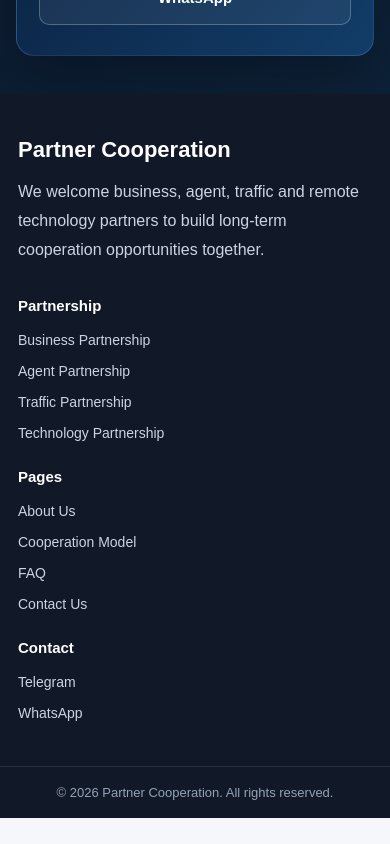
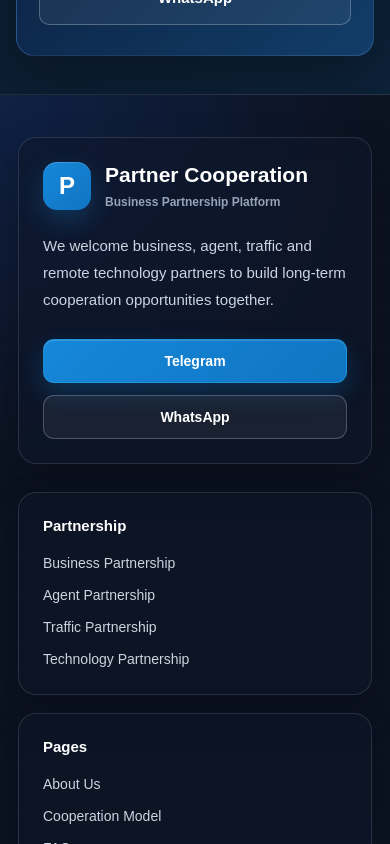
Before and after one commit to hoonic9322/affiliate-website, a Nuxt app: page / in a window 390 px wide. Shown: the part 4720-5564 px from the top of the page. Before the commit the page ends 5538 px from the top, so only its background shows below. Built offline with nearby package versions, Linux system fonts and the light colour scheme.

Commit message:
Update header footer dark theme and contact button animation

```diff
--- a/app/components/SiteFooter.vue
+++ b/app/components/SiteFooter.vue
@@ -1,38 +1,106 @@
 <template>
   <footer class="site-footer">
+    <div class="footer-bg-glow"></div>
+
     <div class="footer-inner">
       <div class="footer-brand">
-        <h3>{{ footerText.brandTitle }}</h3>
+        <div class="footer-logo">
+          <span class="brand-mark">P</span>
+
+          <div>
+            <h3>{{ footerText.brandTitle }}</h3>
+            <small>{{ footerText.brandSubtitle }}</small>
+          </div>
+        </div>
+
         <p>
           {{ footerText.brandDescription }}
         </p>
+
+        <div class="footer-contact-actions">
+          <a
+            href="https://t.me/jerrymax88"
+            target="_blank"
+            rel="noopener noreferrer"
+            class="footer-primary-link"
+          >
+            Telegram
+          </a>
+
+          <a
+            href="https://wa.me/your_number"
+            target="_blank"
+            rel="noopener noreferrer"
+            class="footer-secondary-link"
+          >
+            WhatsApp
+          </a>
+        </div>
       </div>
 
       <div class="footer-links">
         <div class="footer-group">
           <h4>{{ footerText.partnershipTitle }}</h4>
-          <NuxtLink to="/business-partner">{{ footerText.business }}</NuxtLink>
-          <NuxtLink to="/agent-partner">{{ footerText.agent }}</NuxtLink>
-          <NuxtLink to="/traffic-partner">{{ footerText.traffic }}</NuxtLink>
-          <NuxtLink to="/technology-partner">{{ footerText.technology }}</NuxtLink>
+
+          <NuxtLink to="/business-partner">
+            {{ footerText.business }}
+          </NuxtLink>
+
+          <NuxtLink to="/agent-partner">
+            {{ footerText.agent }}
+          </NuxtLink>
+
+          <NuxtLink to="/traffic-partner">
+            {{ footerText.traffic }}
+          </NuxtLink>
+
+          <NuxtLink to="/technology-partner">
+            {{ footerText.technology }}
+          </NuxtLink>
         </div>
 
         <div class="footer-group">
           <h4>{{ footerText.pageTitle }}</h4>
-          <NuxtLink to="/about">{{ footerText.about }}</NuxtLink>
-          <NuxtLink to="/cooperation-model">{{ footerText.model }}</NuxtLink>
-          <NuxtLink to="/faq">{{ footerText.faq }}</NuxtLink>
-          <NuxtLink to="/contact">{{ footerText.contact }}</NuxtLink>
+
+          <NuxtLink to="/about">
+            {{ footerText.about }}
+          </NuxtLink>
+
+          <NuxtLink to="/cooperation-model">
+            {{ footerText.model }}
+          </NuxtLink>
+
+          <NuxtLink to="/faq">
+            {{ footerText.faq }}
+          </NuxtLink>
+
+          <NuxtLink to="/contact">
+            {{ footerText.contact }}
+          </NuxtLink>
         </div>
 
         <div class="footer-group">
           <h4>{{ footerText.contactTitle }}</h4>
-          <a href="https://t.me/jerrymax88" target="_blank" rel="noopener noreferrer">
-            Telegram
+
+          <a
+            href="https://t.me/jerrymax88"
+            target="_blank"
+            rel="noopener noreferrer"
+          >
+            Telegram @jerrymax88
           </a>
-          <a href="https://wa.me/your_number" target="_blank" rel="noopener noreferrer">
+
+          <a
+            href="https://wa.me/your_number"
+            target="_blank"
+            rel="noopener noreferrer"
+          >
             WhatsApp
           </a>
+
+          <NuxtLink to="/contact">
+            {{ footerText.contactPage }}
+          </NuxtLink>
         </div>
       </div>
     </div>
@@ -52,11 +120,12 @@
   if (currentLanguage.value === 'zh') {
     return {
       brandTitle: '合作伙伴与商务合作',
+      brandSubtitle: 'Partner Cooperation',
       brandDescription:
         '我们欢迎招商、代理、流量和远程技术合作伙伴加入，共同拓展长期合作机会。',
       partnershipTitle: '合作方向',
       pageTitle: '网站页面',
-      contactTitle: '联系我们',
+      contactTitle: '联系方式',
       business: '招商合作',
       agent: '代理合作',
       traffic: '流量合作',
@@ -65,12 +134,14 @@
       model: '合作模式',
       faq: '常见问题',
       contact: '联系我们',
+      contactPage: '查看联系页面',
       copyright: '© 2026 合作伙伴与商务合作网站。保留所有权利。'
     }
   }
 
   return {
     brandTitle: 'Partner Cooperation',
+    brandSubtitle: 'Business Partnership Platform',
     brandDescription:
       'We welcome business, agent, traffic and remote technology partners to build long-term cooperation opportunities together.',
     partnershipTitle: 'Partnership',
@@ -84,6 +155,7 @@
     model: 'Cooperation Model',
     faq: 'FAQ',
     contact: 'Contact Us',
+    contactPage: 'View Contact Page',
     copyright: '© 2026 Partner Cooperation. All rights reserved.'
   }
 })
@@ -91,48 +163,164 @@
 
 <style scoped>
 .site-footer {
-  background: #111827;
+  position: relative;
+  overflow: hidden;
+  background:
+    radial-gradient(circle at top left, rgba(37, 99, 235, 0.18), transparent 32%),
+    radial-gradient(circle at bottom right, rgba(22, 135, 217, 0.12), transparent 34%),
+    #0b1220;
   color: #ffffff;
+  border-top: 1px solid rgba(148, 163, 184, 0.16);
+}
+
+.footer-bg-glow {
+  position: absolute;
+  inset: 0;
+  background:
+    linear-gradient(rgba(255, 255, 255, 0.025) 1px, transparent 1px),
+    linear-gradient(90deg, rgba(255, 255, 255, 0.025) 1px, transparent 1px);
+  background-size: 42px 42px;
+  opacity: 0.35;
+  pointer-events: none;
 }
 
 .footer-inner {
+  position: relative;
+  z-index: 1;
   max-width: 1180px;
   margin: 0 auto;
-  padding: 56px 24px;
+  padding: 64px 24px;
   display: grid;
-  grid-template-columns: 1.2fr 2fr;
-  gap: 48px;
+  grid-template-columns: 1.1fr 1.9fr;
+  gap: 56px;
+}
+
+.footer-brand {
+  padding: 28px;
+  border: 1px solid rgba(148, 163, 184, 0.2);
+  border-radius: 24px;
+  background: rgba(15, 23, 42, 0.58);
+  box-shadow: 0 18px 42px rgba(0, 0, 0, 0.22);
+  backdrop-filter: blur(14px);
+}
+
+.footer-logo {
+  display: flex;
+  align-items: center;
+  gap: 14px;
+  margin-bottom: 22px;
+}
+
+.brand-mark {
+  display: inline-flex;
+  align-items: center;
+  justify-content: center;
+  width: 48px;
+  height: 48px;
+  flex-shrink: 0;
+  border-radius: 14px;
+  background: linear-gradient(135deg, #1687d9, #0f75c2);
+  color: #ffffff;
+  font-size: 24px;
+  font-weight: 900;
+  box-shadow:
+    0 10px 24px rgba(22, 135, 217, 0.26),
+    inset 0 1px 0 rgba(255, 255, 255, 0.16);
 }
 
 .footer-brand h3 {
-  margin: 0 0 14px;
-  font-size: 24px;
-  line-height: 1.3;
+  margin: 0;
+  color: #ffffff;
+  font-size: 23px;
+  line-height: 1.28;
+}
+
+.footer-brand small {
+  display: block;
+  margin-top: 6px;
+  color: #94a3b8;
+  font-size: 12px;
+  font-weight: 700;
 }
 
 .footer-brand p {
   max-width: 460px;
   margin: 0;
   color: #cbd5e1;
+  font-size: 15px;
   line-height: 1.8;
+}
+
+.footer-contact-actions {
+  display: flex;
+  gap: 12px;
+  margin-top: 26px;
+  flex-wrap: wrap;
+}
+
+.footer-primary-link,
+.footer-secondary-link {
+  display: inline-flex;
+  align-items: center;
+  justify-content: center;
+  min-height: 44px;
+  padding: 0 18px;
+  border-radius: 11px;
+  font-size: 14px;
+  font-weight: 800;
+  text-decoration: none;
+  transition: 0.2s ease;
+}
+
+.footer-primary-link {
+  border: 1px solid rgba(56, 189, 248, 0.28);
+  background: linear-gradient(135deg, #1687d9, #0f75c2);
+  color: #ffffff;
+  box-shadow:
+    0 10px 24px rgba(22, 135, 217, 0.26),
+    inset 0 1px 0 rgba(255, 255, 255, 0.16);
+}
+
+.footer-primary-link:hover {
+  background: linear-gradient(135deg, #1d9bf0, #1687d9);
+  transform: translateY(-1px);
+}
+
+.footer-secondary-link {
+  border: 1px solid rgba(203, 213, 225, 0.28);
+  background: rgba(255, 255, 255, 0.06);
+  color: #ffffff;
+}
+
+.footer-secondary-link:hover {
+  border-color: #38bdf8;
+  background: rgba(22, 135, 217, 0.18);
 }
 
 .footer-links {
   display: grid;
   grid-template-columns: repeat(3, minmax(0, 1fr));
-  gap: 28px;
+  gap: 24px;
 }
 
 .footer-group {
+  min-height: 250px;
+  padding: 26px;
+  border: 1px solid rgba(148, 163, 184, 0.2);
+  border-radius: 22px;
+  background: rgba(15, 23, 42, 0.54);
+  box-shadow: 0 18px 42px rgba(0, 0, 0, 0.18);
+  backdrop-filter: blur(14px);
   display: flex;
   flex-direction: column;
-  gap: 10px;
+  gap: 11px;
 }
 
 .footer-group h4 {
-  margin: 0 0 6px;
+  margin: 0 0 8px;
   color: #ffffff;
   font-size: 15px;
+  font-weight: 900;
 }
 
 .footer-group a {
@@ -140,16 +328,21 @@
   font-size: 14px;
   line-height: 1.5;
   text-decoration: none;
+  transition: 0.2s ease;
 }
 
 .footer-group a:hover {
-  color: #ffffff;
+  color: #38bdf8;
+  transform: translateX(2px);
 }
 
 .footer-bottom {
-  border-top: 1px solid rgba(255, 255, 255, 0.1);
-  padding: 18px 24px;
+  position: relative;
+  z-index: 1;
+  border-top: 1px solid rgba(148, 163, 184, 0.16);
+  padding: 20px 24px;
   text-align: center;
+  background: rgba(7, 17, 42, 0.5);
 }
 
 .footer-bottom p {
@@ -158,20 +351,48 @@
   font-size: 13px;
 }
 
+@media (max-width: 980px) {
+  .footer-inner {
+    grid-template-columns: 1fr;
+    gap: 28px;
+  }
+
+  .footer-links {
+    grid-template-columns: repeat(3, minmax(0, 1fr));
+  }
+}
+
 @media (max-width: 768px) {
   .footer-inner {
-    grid-template-columns: 1fr;
-    gap: 32px;
     padding: 42px 18px;
+  }
+
+  .footer-brand,
+  .footer-group {
+    border-radius: 18px;
+    padding: 24px;
   }
 
   .footer-links {
     grid-template-columns: 1fr;
-    gap: 24px;
+    gap: 18px;
+  }
+
+  .footer-group {
+    min-height: auto;
   }
 
   .footer-brand h3 {
-    font-size: 22px;
+    font-size: 21px;
+  }
+
+  .footer-contact-actions {
+    flex-direction: column;
+  }
+
+  .footer-primary-link,
+  .footer-secondary-link {
+    width: 100%;
   }
 }
 </style>
```
Also changed, not shown: app/components/SiteHeader.vue (+103 -9 lines).
